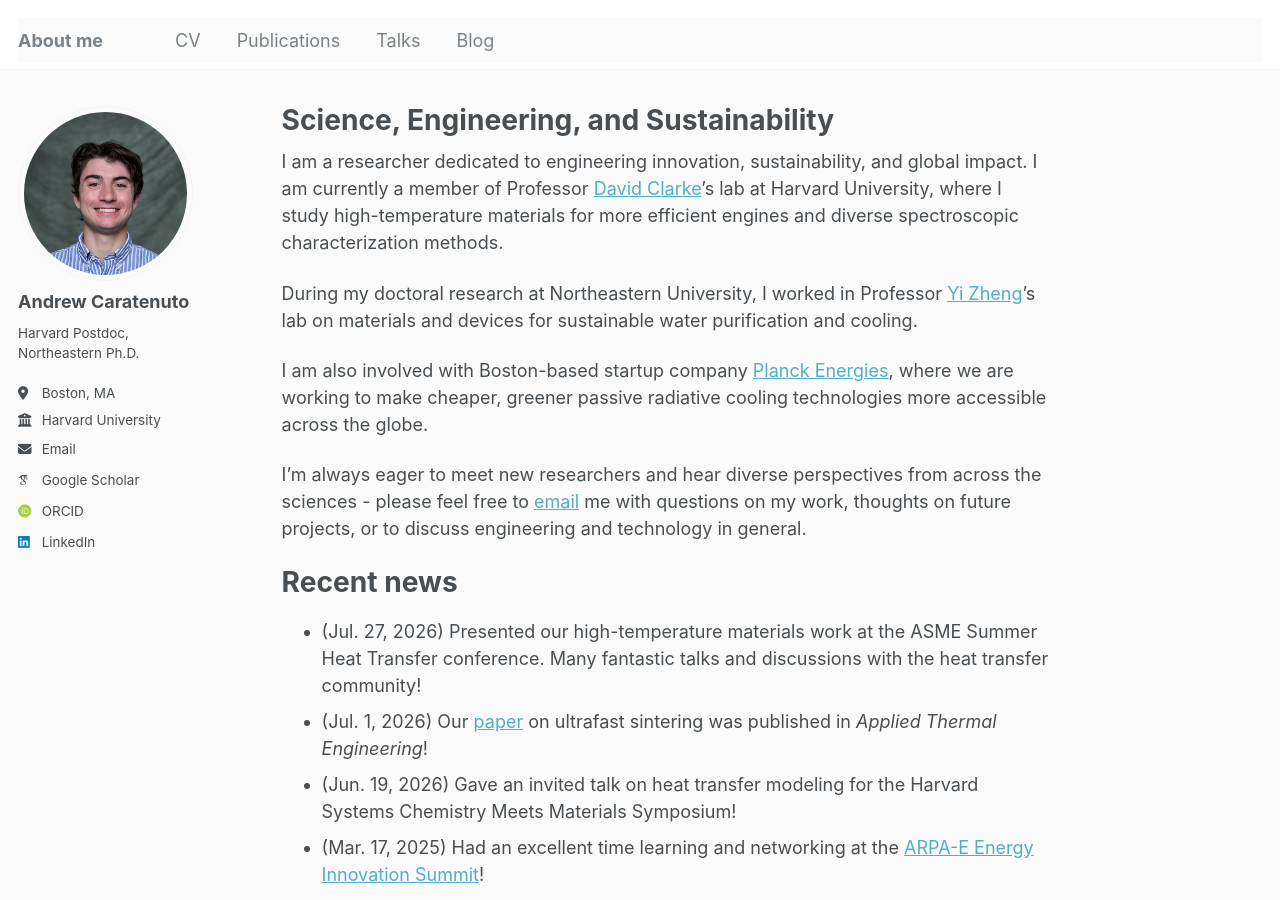
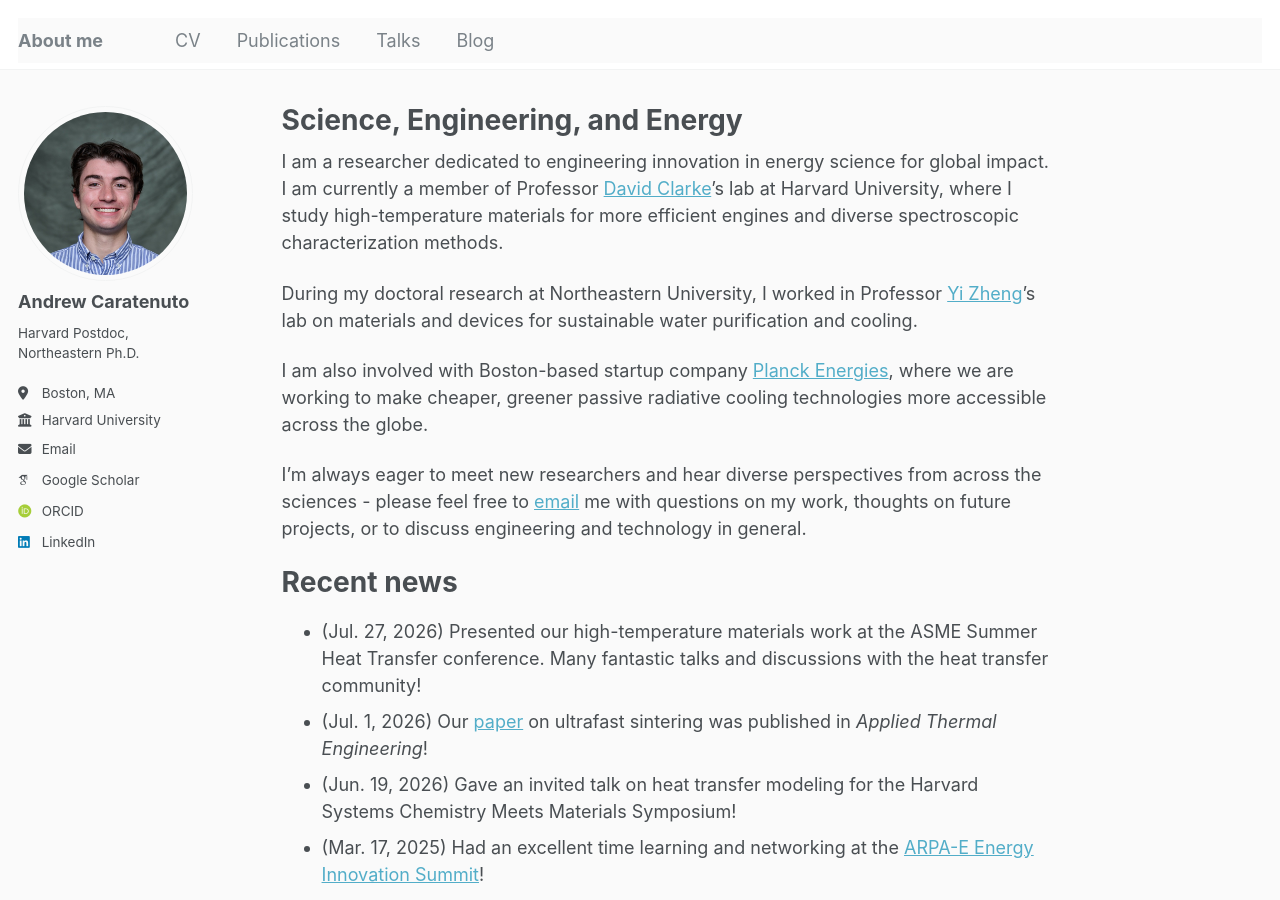
Before and after one commit to andrewcaratenuto/andrewcaratenuto.github.io, a Jekyll site: the page built from _pages/about.md, in a window 1280 px wide and 900 px high. Built offline with Jekyll 4.4.1, drawn with Linux system fonts in a browser that asks for light colours; some web fonts are replaced.

Commit message:
Update about.md

```diff
--- a/_pages/about.md
+++ b/_pages/about.md
@@ -1,13 +1,13 @@
 ---
 permalink: /
-title: "Science, Engineering, and Sustainability"
+title: "Science, Engineering, and Energy"
 author_profile: true
 redirect_from:
   - /about/
   - /about.html
 ---
 
-I am a researcher dedicated to engineering innovation, sustainability, and global impact. I am currently a member of Professor [David Clarke](https://clarke.seas.harvard.edu)'s lab at Harvard University, where I study high-temperature materials for more efficient engines and diverse spectroscopic characterization methods.
+I am a researcher dedicated to engineering innovation in energy science for global impact. I am currently a member of Professor [David Clarke](https://clarke.seas.harvard.edu)'s lab at Harvard University, where I study high-temperature materials for more efficient engines and diverse spectroscopic characterization methods.
 
 During my doctoral research at Northeastern University, I worked in Professor [Yi Zheng](https://nanoenergy.sites.northeastern.edu)'s lab on materials and devices for sustainable water purification and cooling.
 
```
